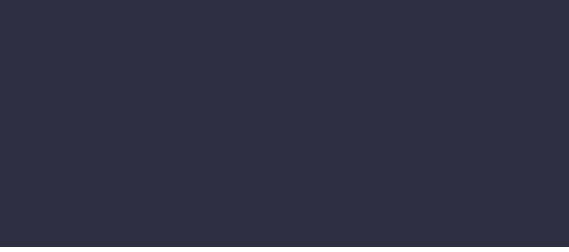
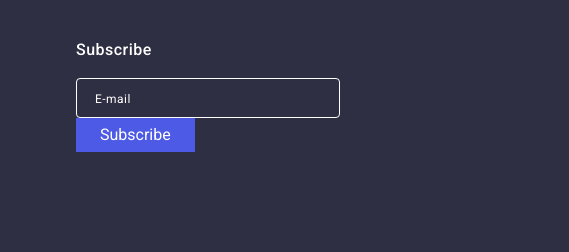
Before and after one commit to Inkom007/goit-markup-hw-05, a plain HTML site: page index.html in a window 1280 px wide. Shown: the part 3245-3497 px from the top of the page, 711-1280 px from the left. Drawn offline with nearby package versions, Linux system fonts and the light colour scheme.

Commit message:
add footer form

```diff
--- a/css/styles.css
+++ b/css/styles.css
@@ -428,6 +428,9 @@ width: calc((100% - 72px) / 4);
   letter-spacing: 0.02em;
 }
 
+.social-footer-container {
+  margin-right: 80px;
+}
 
 .social-media {
 margin-bottom: 16px;
@@ -467,3 +470,36 @@ letter-spacing: 0.02em;
 .icon-footer {
 fill: #f4f4fd;
 }
+
+.form-label {
+
+color: var(--WHITE, #FFF);
+font-size: 16px;
+font-weight: 500;
+line-height: 1.5;
+letter-spacing: 0.03em;
+}
+.form-input {
+ display: flex;
+ margin-top: 16px;
+  width: 264px;
+  height: 40px;
+  background-color: #2E2F42;
+  border-radius: 4px;
+  border: 1px solid #FFF;
+}
+input::placeholder {
+ padding-left: 16px;
+ color: #FFF;
+ font-size: 12px;
+ line-height: 24px; /* 200% */
+ letter-spacing: 0.48px;
+}
+
+.footer-button {
+ display: inline-flex;
+  border: 4px;
+  background-color: #4D5AE5;
+  padding: 8px 24px;
+  color: #FFF;
+}
--- a/index.html
+++ b/index.html
@@ -352,7 +352,7 @@
       marketing & growth solutions.
     </p>
     </div>
-    <div>
+    <div class="social-footer-container">
     <p class="social-media">Social media</p>
     <ul class="icons-footer-list">
       <li class="icon-footer-item">
@@ -385,8 +385,18 @@
     </li>
     </ul>
     </div>
+   <div class="footer-form">
+     <form class="form" name="subscribe">
+      <label class="form-label">Subscribe
+        <input class="form-input" type="text" name="email" placeholder="E-mail" />
+      </label>
+      <button class="footer-button" type="submit">Subscribe</button>
+     </form>
+    </div>
     </div>
   </footer>
 </body>
+<div>
 
+</div>
 </html>
```
